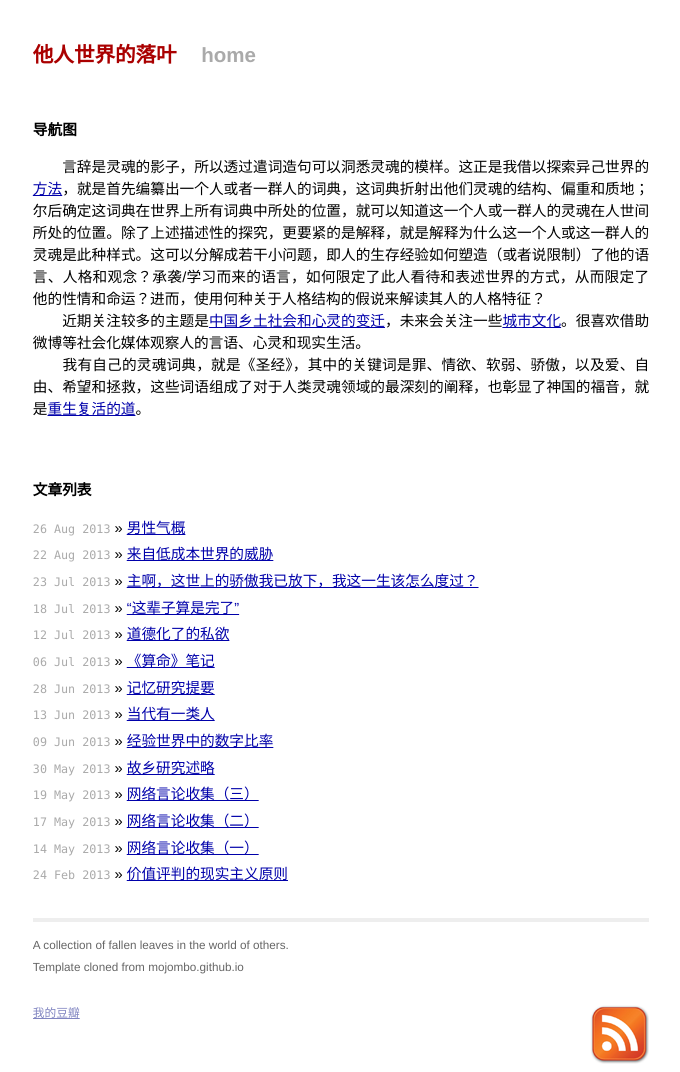
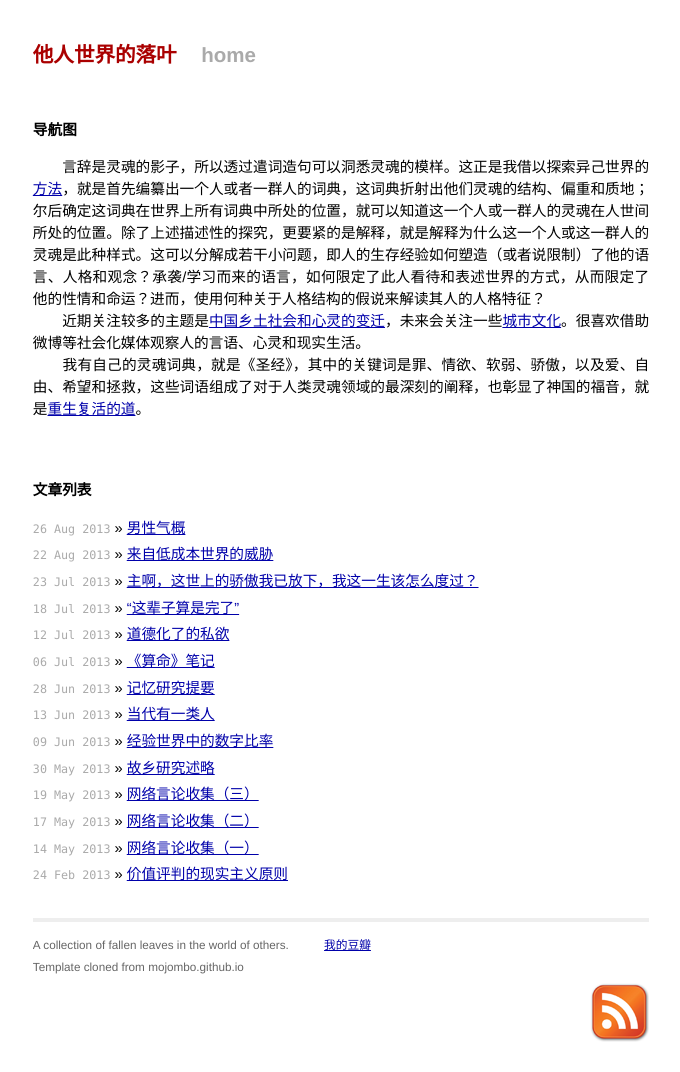
Before and after one commit to Firesletter/firesletter.github.io, a Jekyll site: the page built from index.html, in a window 1280 px wide. Shown: the whole page, without its empty margins (299-979 px from the left). Built offline with Jekyll 4.4.1, drawn with Linux system fonts in a browser that asks for light colours; Markdown is read by kramdown in place of the engine named in the settings; after the commit the page ends 1050 px from its top, so only the background shows below that.

Commit message:
Update screen.css

```diff
--- a/css/screen.css
+++ b/css/screen.css
@@ -129,15 +129,17 @@
     overflow: hidden;
   }
 
-    .site .footer .contact {
+    .site .footer .intro {
       float: left;
       margin-right: 3em;
     }
 
-      .site .footer .contact a {
+      .site .footer .intro a {
         color: #8085C1;
       }
-
+    .site .footer .contact {
+      margin: 0 auto;
+    }
     .site .footer .rss {
       margin-top: 1.1em;
       margin-right: -.2em;
```
